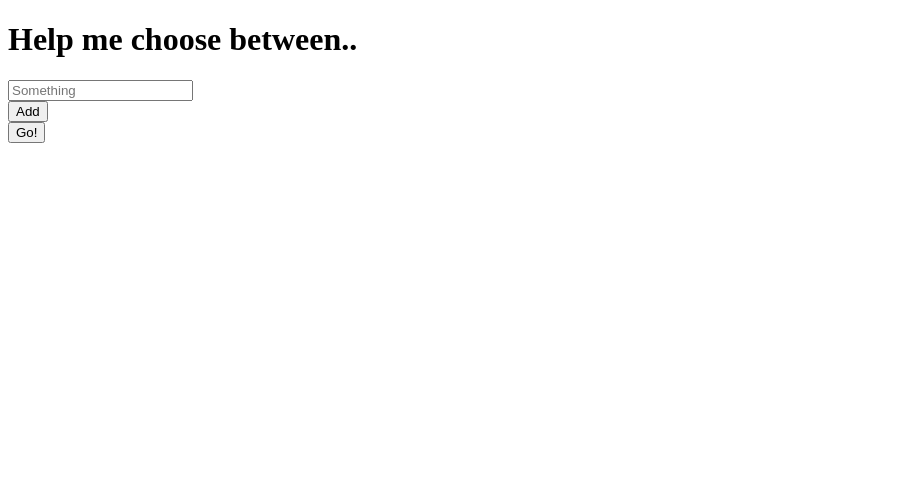
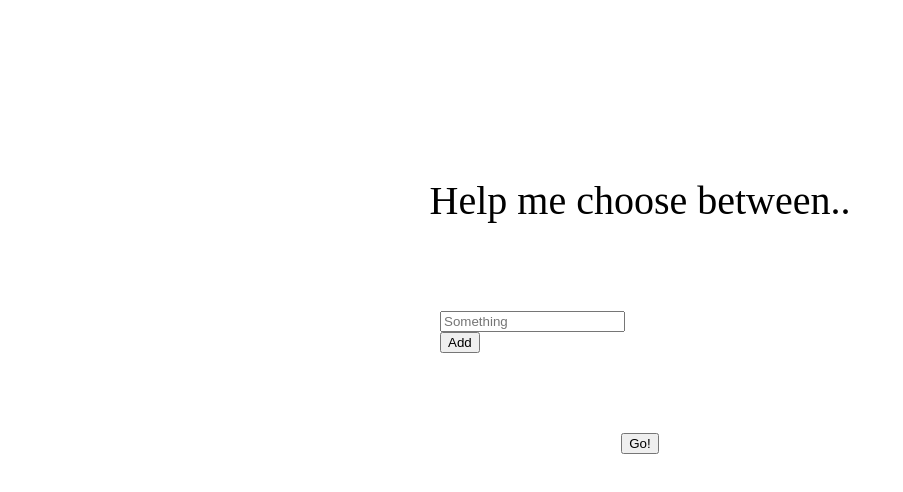
Before and after one commit to Gunsan27/Day-2-Help-me-choose, a plain HTML site: page index.html in a window 1280 px wide. Shown: the whole page, without its empty margins (0-903 px from the left). Drawn offline with Linux system fonts and the light colour scheme.

Commit message:
Dag 2 Help-me-choose

```diff
--- a/index.html
+++ b/index.html
@@ -3,10 +3,11 @@
  <head>
    <meta charset=utf-8>
    <title>Help me choose</title>
+   <link href="./main.css" rel="stylesheet" type="text/css">
  </head>
  <body>
    <h1>Help me choose between..</h1>
-   <div>
+   <div class="inputSection">
      <div>
        <input placeholder="Something"></input>
      </div>
--- /dev/null
+++ b/main.css
@@ -0,0 +1,33 @@
+body{
+  display: flex;
+  flex-direction: column;
+  justify-content: center;
+  align-items: center;
+  margin-top: 150px;
+}
+
+h1{
+  font-weight: lighter;
+  font-size: 40px;
+  letter-spacing: 2px
+  margin-bottom: 0px;
+}
+
+.inputSection{
+  margin: 50px 0px 80px 0px;
+  width: 400px;
+}
+
+.inputs{
+  width: inherit;
+  display: flex;
+  flex-direction: column;
+}
+
+input{
+  margin-top: 10px;
+}
+
+.addOption{
+  margin-top: 10px;
+}
```
Also changed, not shown: 1 other file.
